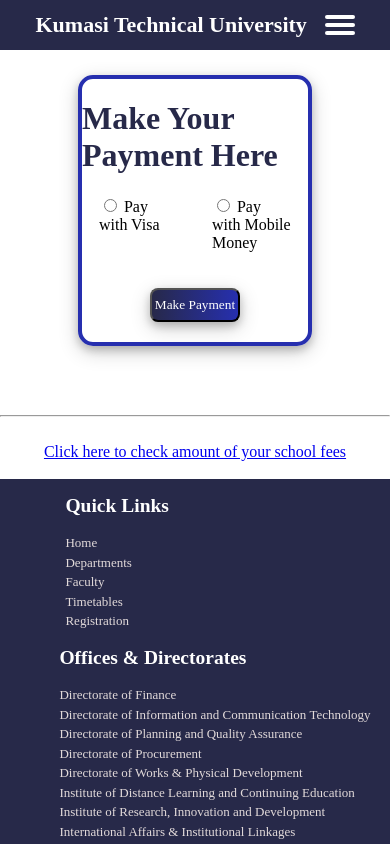
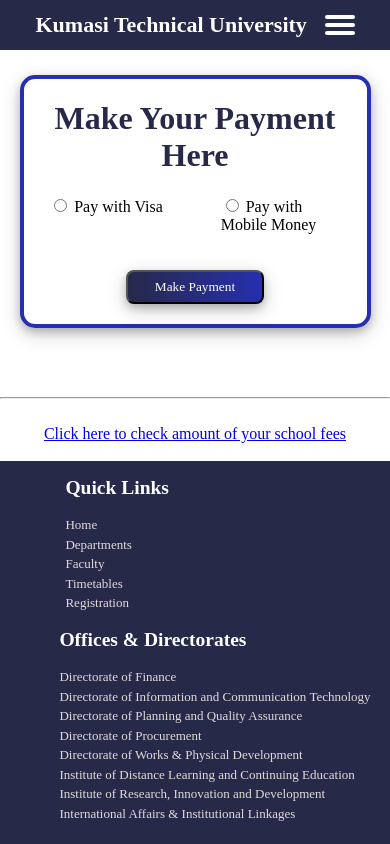
Before and after one commit to Frederick-Teye/FrederickTawiahTeye_052241360043, a plain HTML site: page payments.html in a window 390 px wide. Shown: the top 844 px of the page. Drawn offline with Linux system fonts and the light colour scheme.

Commit message:
Make payments form look presentable on mobile

```diff
--- a/payments.html
+++ b/payments.html
@@ -6,12 +6,7 @@
     <meta name="viewport" content="width=device-width, initial-scale=1.0">
     <link rel="stylesheet" href="css/styles.css">
     <style>
-        /* @media screen and (min-width: 600px) {
-            footer {
-                    position: fixed;
-                    bottom: 0;
-            }
-        } */
+
 
         /* registration form */
         main form {
@@ -75,6 +70,16 @@
 
         main form div div {
             width: 100%;
+        }
+
+        @media screen and (max-width: 600px) {
+            main form {
+                width: 90%;
+            }
+
+            main form h1 {
+                text-align: center;
+            }
         }
         </style>
     <title>Payments</title>
```
